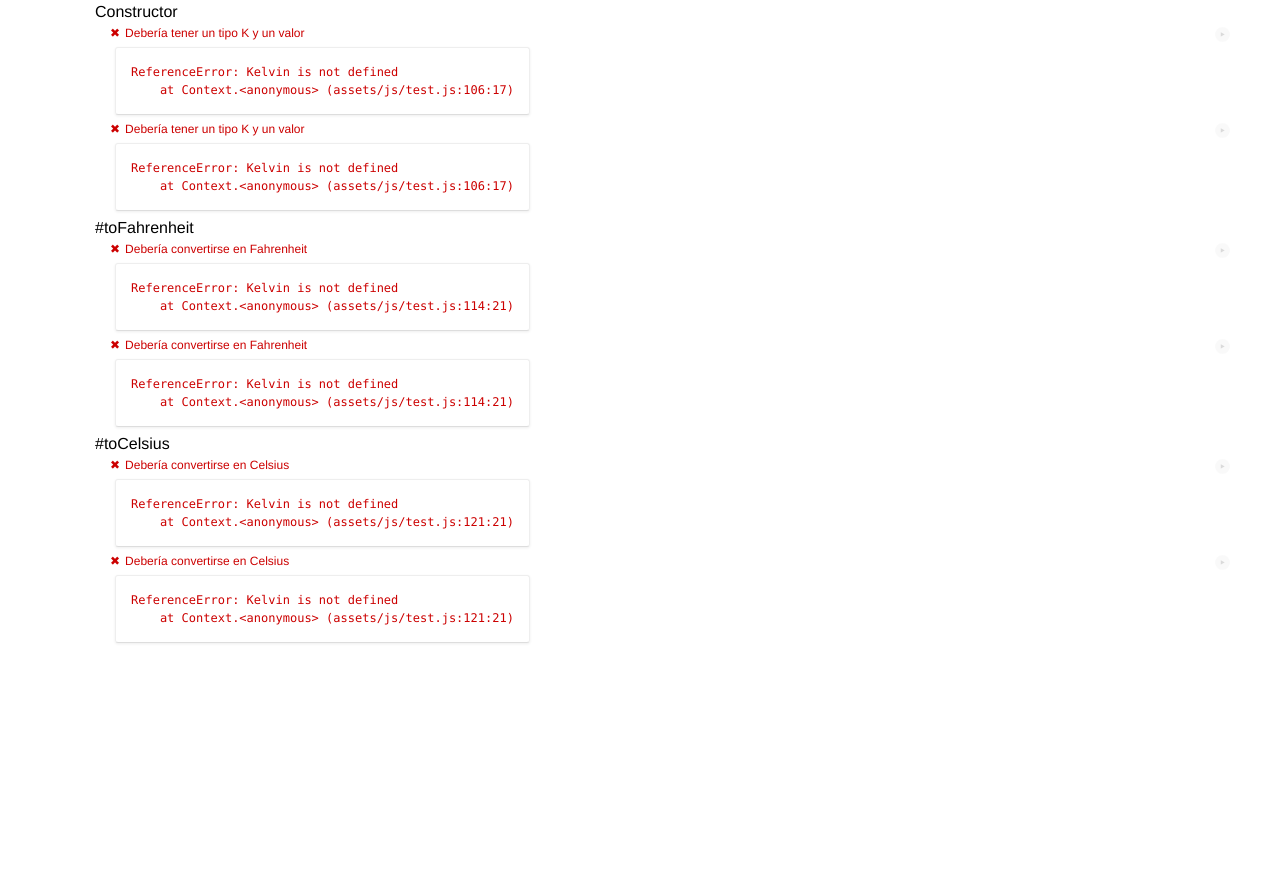
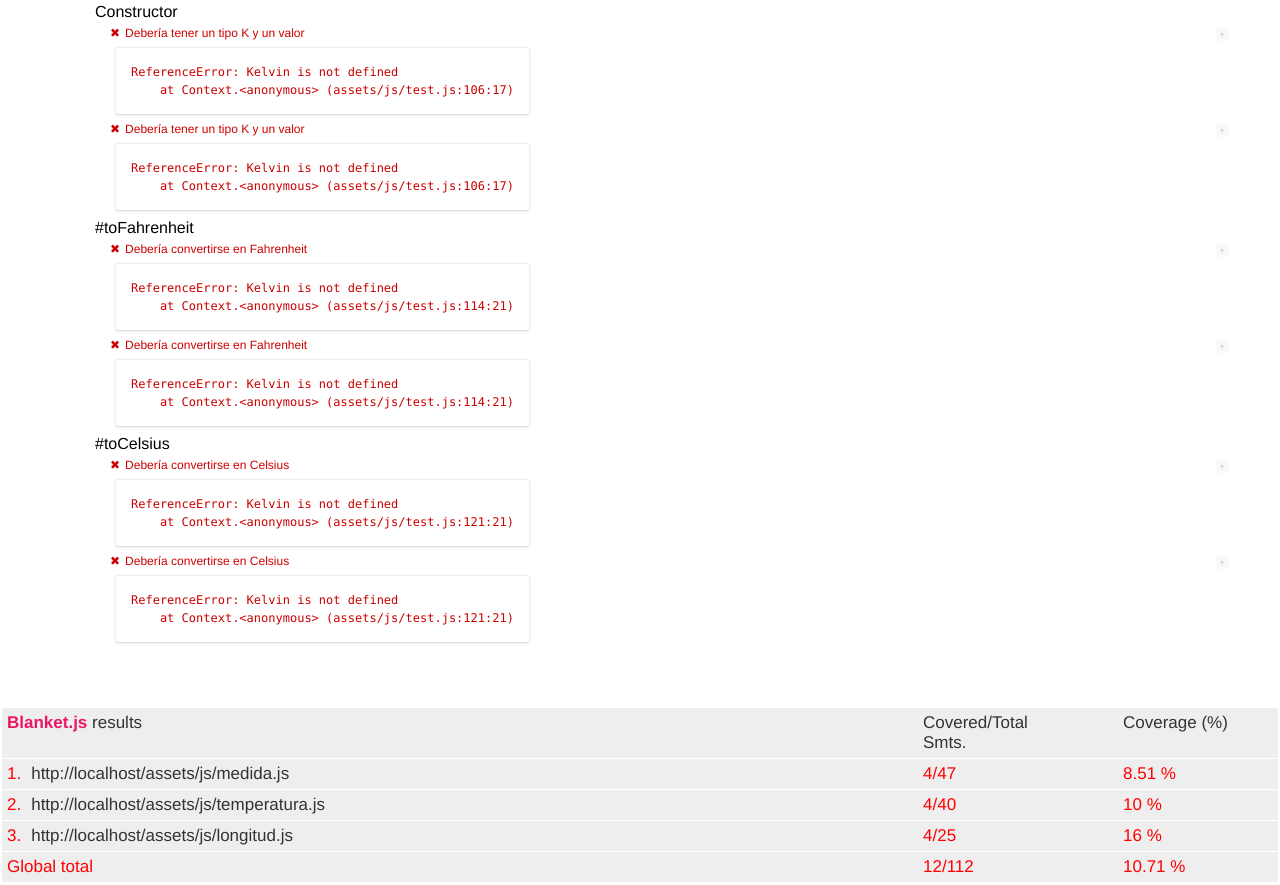
Before and after one commit to ULL-ESIT-GRADOII-PL/mocha-chai-sinon-ruyman_y_david, a website: page test.html in a window 1280 px wide. Shown: the part 2897-3782 px from the top of the page. Before the commit the page ends 3605 px from the top, so only its background shows below. Drawn offline with Linux system fonts and the light colour scheme; a script that the page names is missing.

Commit message:
BlanketJS funcionando

```diff
--- a/test.html
+++ b/test.html
@@ -11,10 +11,12 @@
   <div id="fixtures"></div>
   <script src="vendor/mocha.js"></script>
   <script src="vendor/chai.js"></script>
+  <script src="vendor/blanket.js"
+    data-cover-adapter="vendor/mocha-blanket.js" data-cover-flags="debug"></script>
   <script type="text/javascript" src="http://xregexp.com/v/3.1.0/xregexp-all.js"></script>
-  <script src="assets/js/medida.js"></script>
-  <script src="assets/js/temperatura.js"></script>
-  <script src="assets/js/longitud.js"></script>
+  <script src="assets/js/medida.js" data-cover></script>
+  <script src="assets/js/temperatura.js" data-cover></script>
+  <script src="assets/js/longitud.js" data-cover></script>
   <script>mocha.setup('bdd')</script>
   <script src="assets/js/test.js"></script>
   <script>
```
